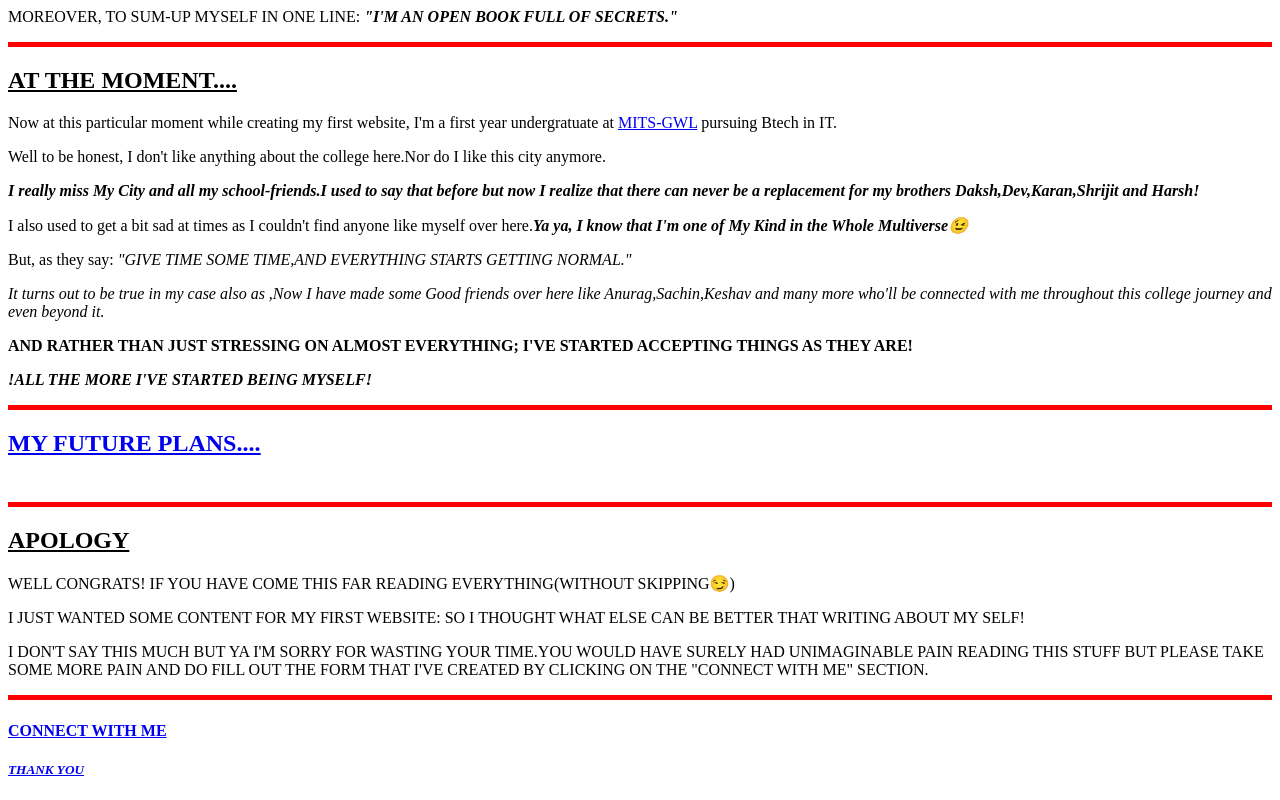
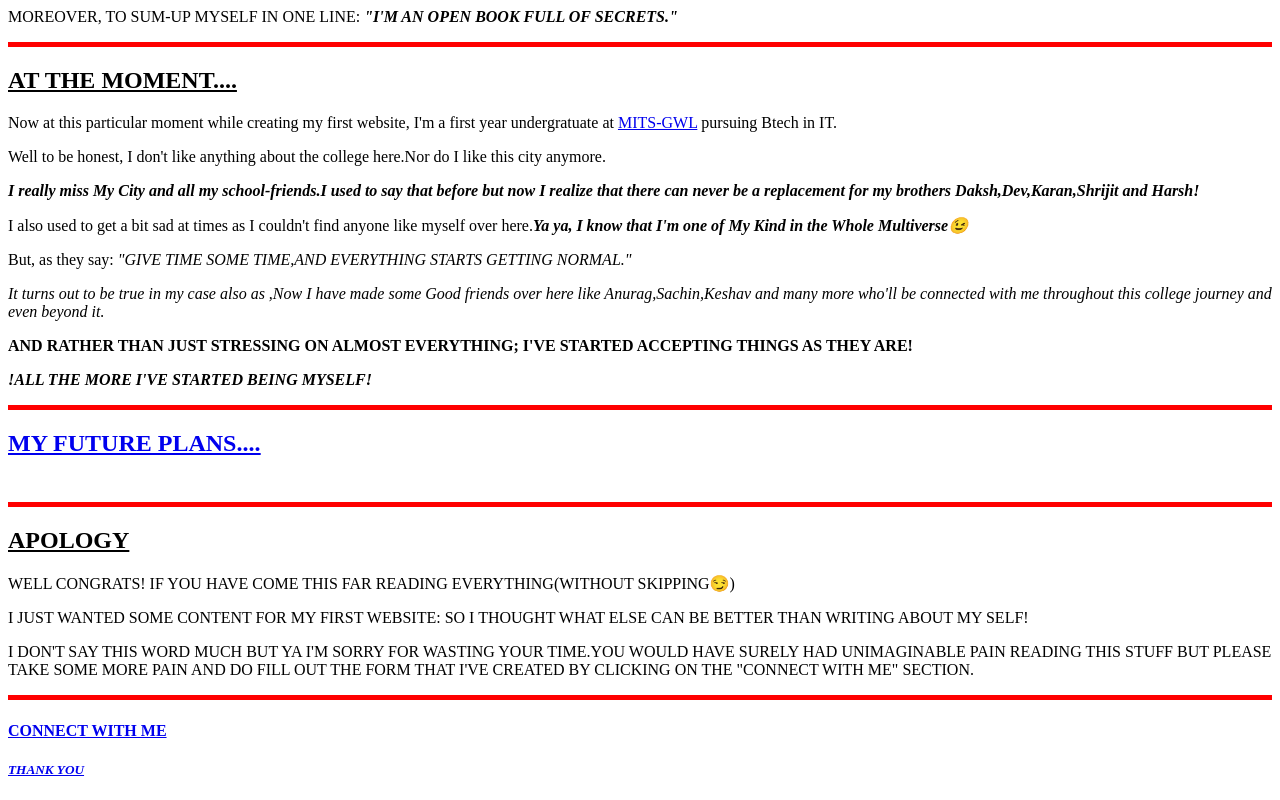
Before and after one commit to RiteshS1/myself, a plain HTML site: page index.html in a window 1280 px wide. Shown: the part 442-1242 px from the top of the page. Drawn offline with Linux system fonts and the light colour scheme.

Commit message:
Update index.html

```diff
--- a/index.html
+++ b/index.html
@@ -46,8 +46,8 @@
     <hr size ="5" color="red">
     <h2><u>APOLOGY</u></h2>
     <p>WELL CONGRATS! IF YOU HAVE COME THIS FAR READING EVERYTHING(WITHOUT SKIPPING😏)</p>
-    <p>I JUST WANTED SOME CONTENT FOR MY FIRST WEBSITE: SO I THOUGHT WHAT ELSE CAN BE BETTER THAT WRITING ABOUT MY SELF!
-    </p><p>I DON'T SAY THIS MUCH BUT YA I'M SORRY FOR WASTING YOUR TIME.YOU WOULD HAVE SURELY HAD UNIMAGINABLE PAIN READING THIS STUFF BUT PLEASE TAKE SOME MORE PAIN AND DO FILL OUT THE FORM THAT I'VE CREATED BY CLICKING ON THE "CONNECT WITH ME" SECTION.</p>
+    <p>I JUST WANTED SOME CONTENT FOR MY FIRST WEBSITE: SO I THOUGHT WHAT ELSE CAN BE BETTER THAN WRITING ABOUT MY SELF!
+    </p><p>I DON'T SAY THIS WORD MUCH BUT YA I'M SORRY FOR WASTING YOUR TIME.YOU WOULD HAVE SURELY HAD UNIMAGINABLE PAIN READING THIS STUFF BUT PLEASE TAKE SOME MORE PAIN AND DO FILL OUT THE FORM THAT I'VE CREATED BY CLICKING ON THE "CONNECT WITH ME" SECTION.</p>
     <hr size="5"color='red'>
     <h4><a href="connect.html">CONNECT WITH ME</a></h4>
     <h5><a href="https://i.pinimg.com/originals/34/0c/5a/340c5a4878082e690398744e0173fdc9.gif"><b><i>THANK YOU</i></b></a></h5>
```
